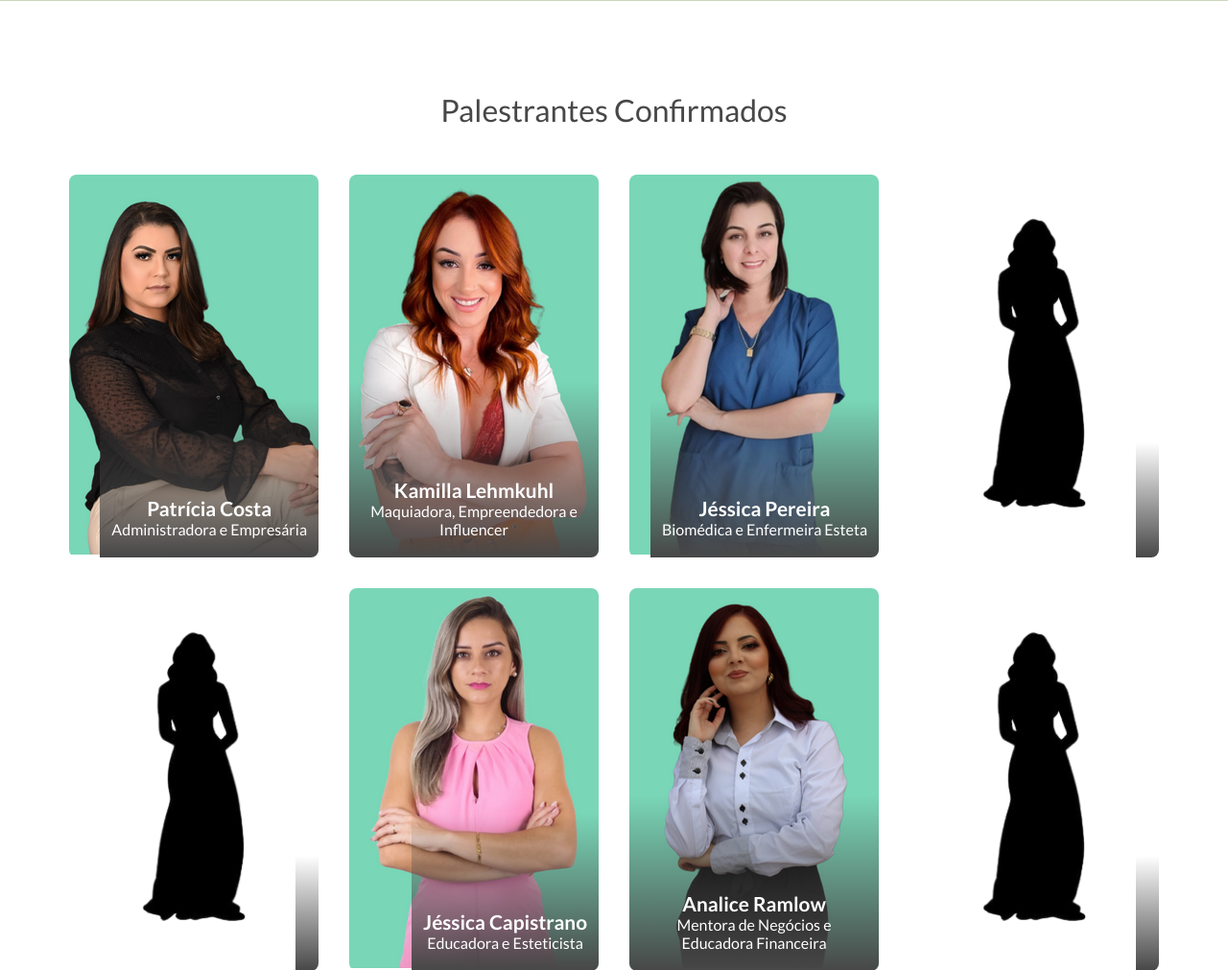
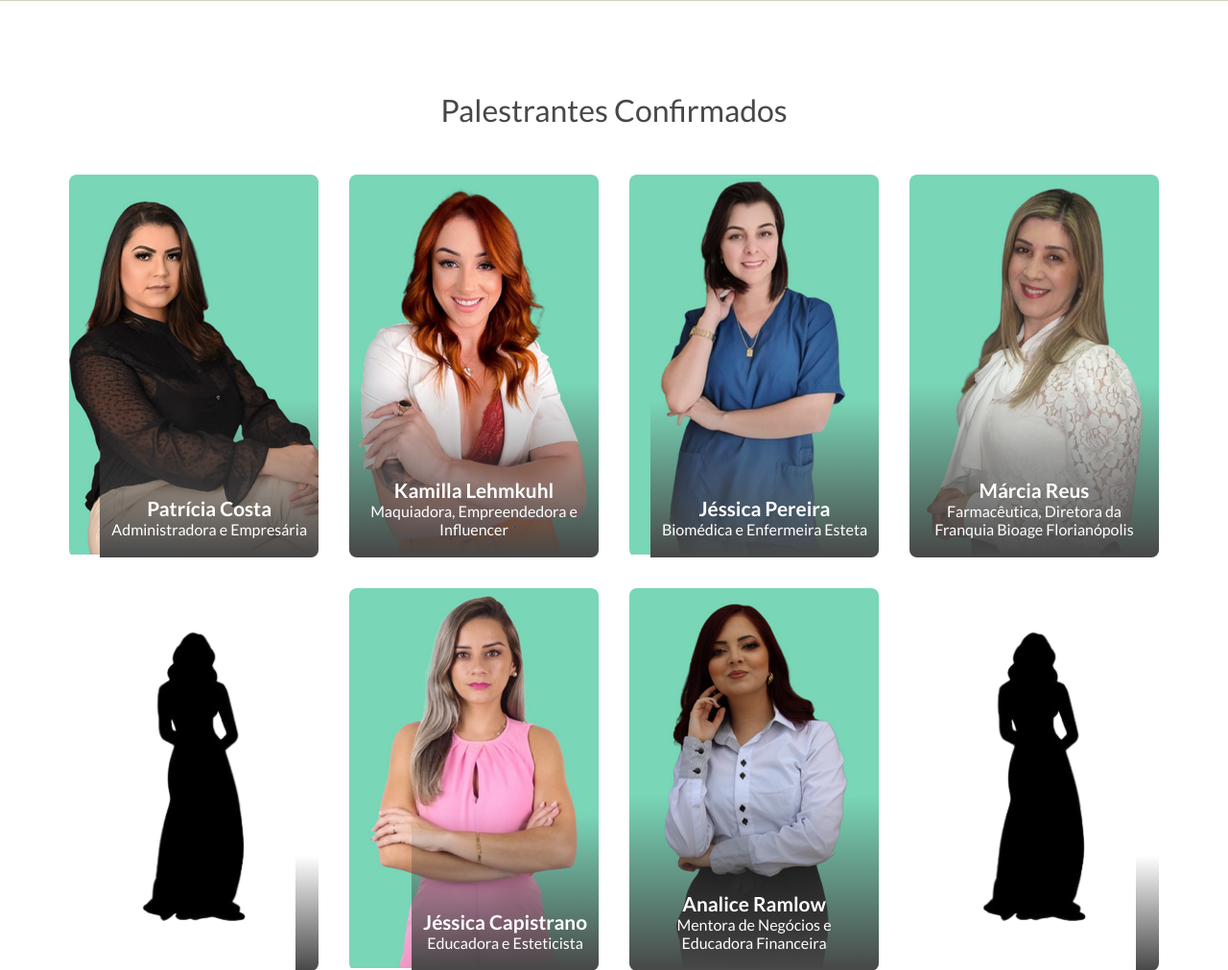
Before and after one commit to patrickhpgc/conexaoEmpreendedora, a PHP site: page / in a window 1280 px wide. Shown: the part 2111-3122 px from the top of the page at 96% size. Run offline with PHP 8.4, Linux system fonts and the light colour scheme; some libraries are stand-ins or nearby versions.

Commit message:
Adicionando palestrante

```diff
--- a/index.php
+++ b/index.php
@@ -262,19 +262,23 @@
                     </div>
 
                     <div class="card-4">
-                        <img src="assets/media/oculto-2.webp" alt="Oculto">
+                        <img src="assets/media/marcia.png" alt="Márcia Reus">
                         <div class="hover-description text-grey">
                             <div class="text-1">
                                 <p>
+                                    Márcia Reus,
+                                </p>
+                                <p class="mt-1">
+                                    Farmacêutica graduada pela UFSC. Diretora da Franquia Bioage Florianópolis. Mestre em Ciências Farmacêuticas com Ênfase em Nanotecnologia, Coordenadora da Pós Graduação em Saúde Estética, Docente nas áreas de Estética, Farmácia, Biomedicina e Odontologia. Especialista em Saúde Estética reconhecida pelo CRF/SC.
                                 </p>
                             </div>
-                            <div class="div-social" style="visibility:hidden">
-                                <a href="#" class="text-grey text-2" target="_blank"><i class="fa-brands fa-instagram mr-1"></i></a>
+                            <div class="div-social">
+                                <a href="https://www.instagram.com/profmarciareus/" class="text-grey text-2" target="_blank"><i class="fa-brands fa-instagram mr-1"></i>profmarciareus</a>
                             </div>
                         </div>
                         <div class="border-name text-white">
-                            <span class="text-2 text-bold"></span>
-                            <span></span>
+                            <span class="text-2 text-bold">Márcia Reus</span>
+                            <span>Farmacêutica, Diretora da Franquia Bioage Florianópolis</span>
                         </div>
                     </div>
 
```
Also changed, not shown: assets/media/marcia.png (added).
